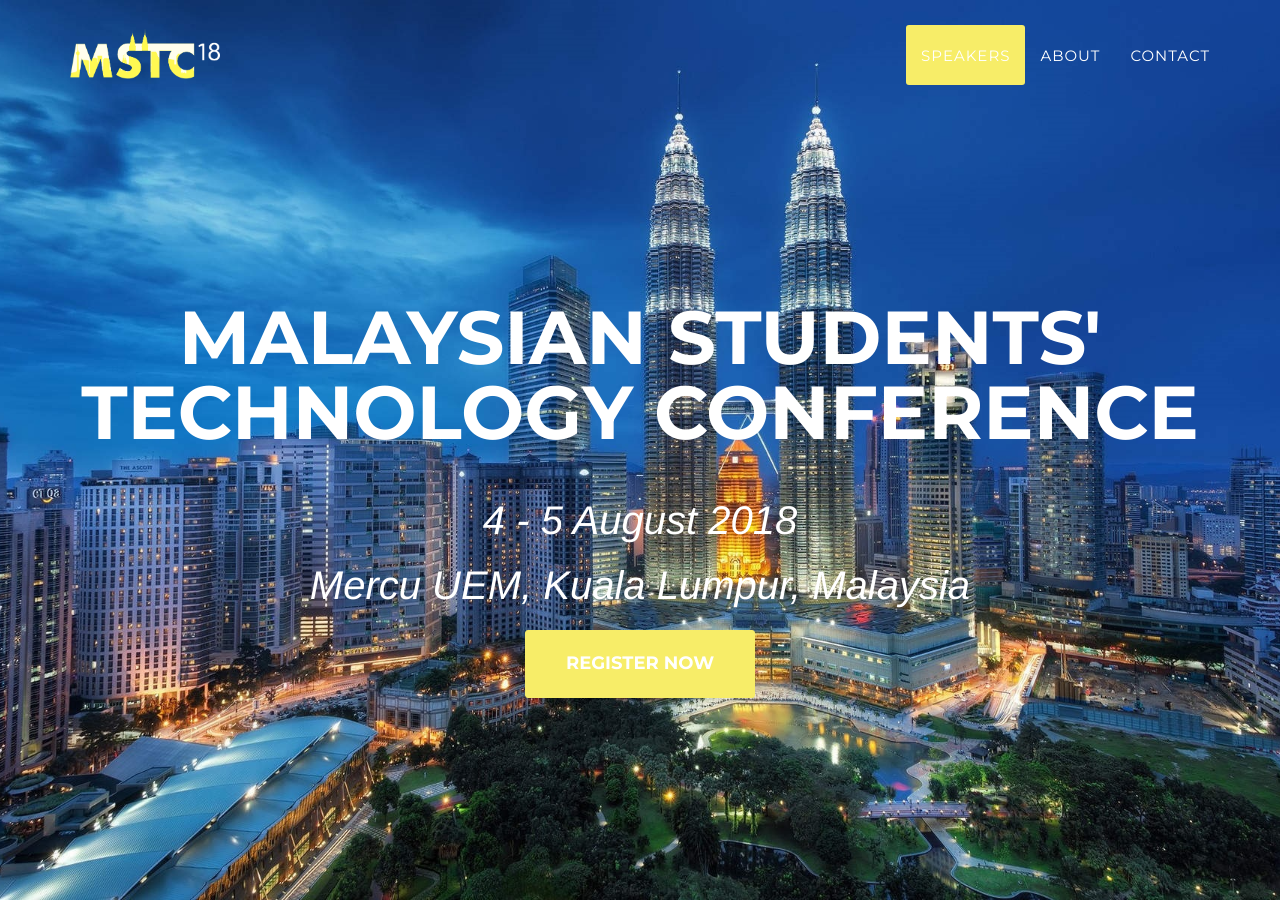
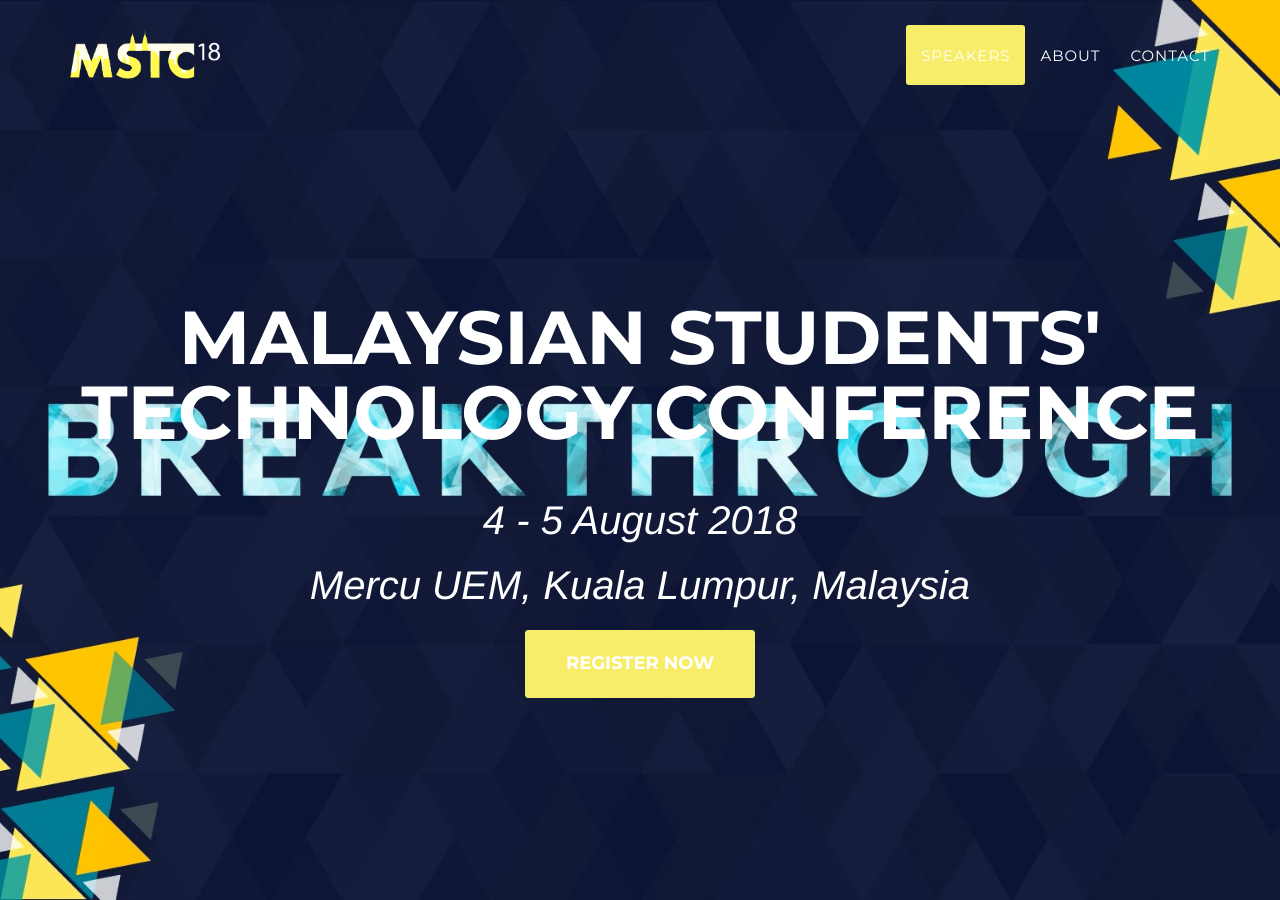
Before and after one commit to mstc18/mstc18.github.io, a Jekyll site: the page built from index.html, in a window 1280 px wide and 900 px high. Built offline with Jekyll 4.4.1, drawn with Linux system fonts in a browser that asks for light colours; some web fonts are replaced.

Commit message:
Add new header

```diff
--- a/_includes/2017_data/about.html
+++ b/_includes/2017_data/about.html
@@ -67,7 +67,7 @@
                         </li>
                         <li>
                             <div class="timeline-image">
-                                <img class="img-circle img-responsive" src="../css/2016_style/img/icon-faq.jpeg" alt="">
+                                <img class="img-circle img-responsive" src="../css/2016_style/img/icon-faq.png" alt="">
                             </div>
                             <div class="timeline-panel">
                                 <div class="timeline-heading">
```
Also changed, not shown: css/2016_style/img/header-bg.jpg.
